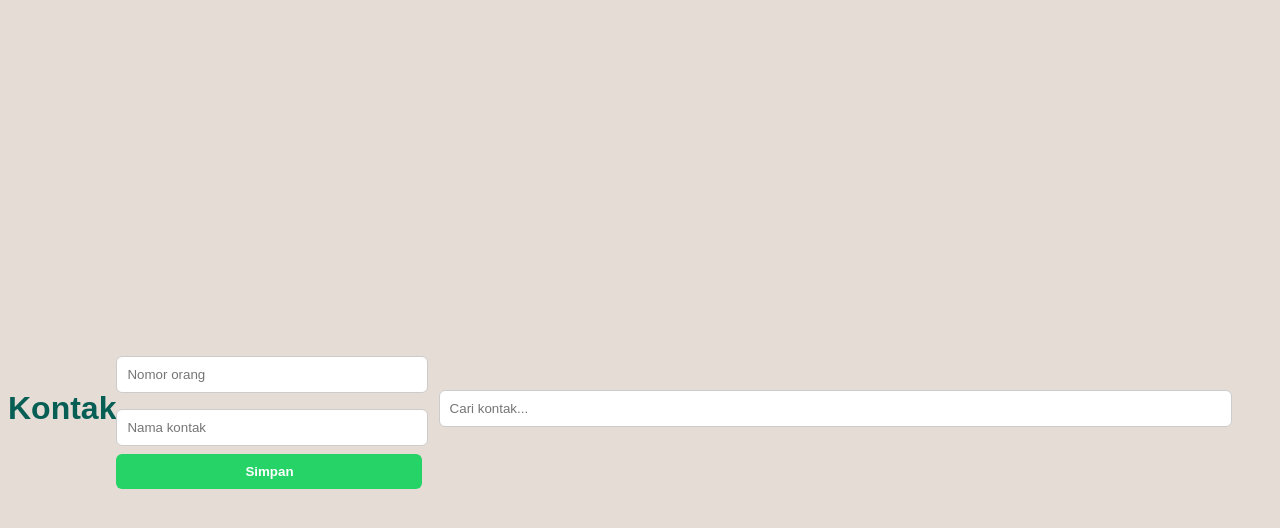
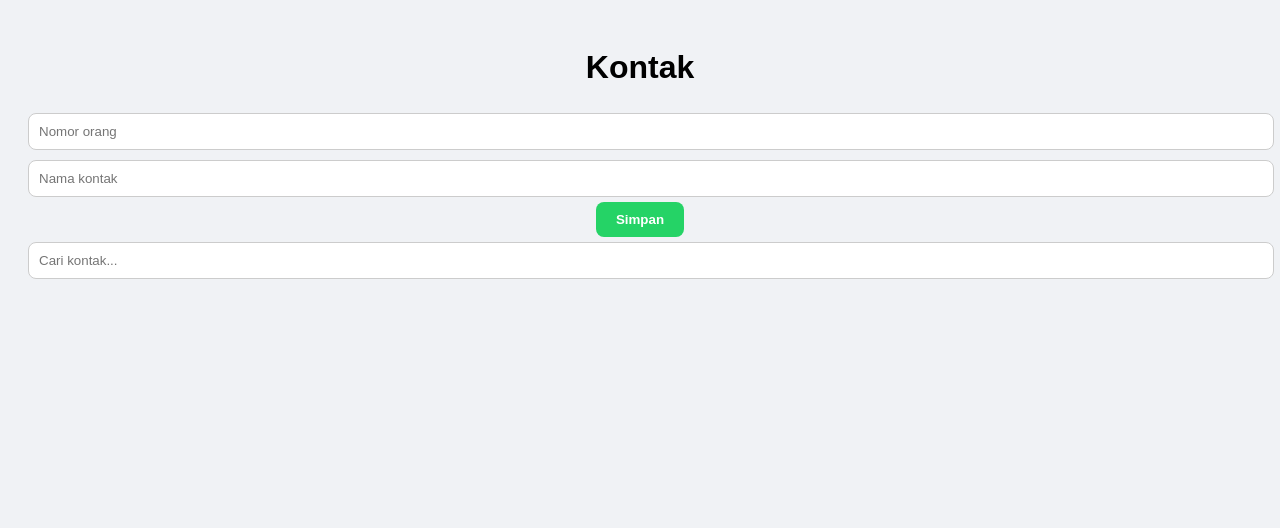
Before and after one commit to DaffTzy5912/mbohmane, a website: page public/contacts.html in a window 1280 px wide. Drawn offline with Linux system fonts and the light colour scheme.

Commit message:
Update profile.css

```diff
--- a/public/css/profile.css
+++ b/public/css/profile.css
@@ -1,48 +1,41 @@
 body {
-  font-family: Arial, sans-serif;
-  background: #e5ddd5;
-  display: flex;
-  justify-content: center;
-  align-items: center;
-  height: 100vh;
-}
-
-.container {
-  background: white;
-  padding: 20px 30px;
-  border-radius: 12px;
-  box-shadow: 0 4px 8px rgba(0,0,0,0.2);
-  width: 300px;
+  font-family: sans-serif;
+  background-color: #f0f2f5;
+  padding: 20px;
   text-align: center;
 }
 
-h1 {
-  color: #075e54;
+#profileContainer, #otherProfile {
+  background: white;
+  padding: 20px;
+  border-radius: 10px;
+  max-width: 350px;
+  margin: auto;
+  box-shadow: 0 2px 5px rgba(0,0,0,0.1);
 }
 
-form {
-  margin-top: 20px;
+img {
+  width: 100px;
+  height: 100px;
+  border-radius: 50%;
+  object-fit: cover;
+  margin-bottom: 10px;
 }
 
-input {
-  width: 90%;
+input, textarea {
+  width: 100%;
   padding: 10px;
-  margin: 8px 0;
-  border-radius: 6px;
+  margin: 5px 0;
+  border-radius: 8px;
   border: 1px solid #ccc;
 }
 
 button {
-  width: 95%;
-  padding: 10px;
-  background-color: #25d366;
+  padding: 10px 20px;
+  background: #25d366;
   color: white;
   border: none;
-  border-radius: 6px;
+  border-radius: 8px;
+  cursor: pointer;
   font-weight: bold;
-  cursor: pointer;
 }
-
-button:hover {
-  background-color: #128c7e;
-}
```
